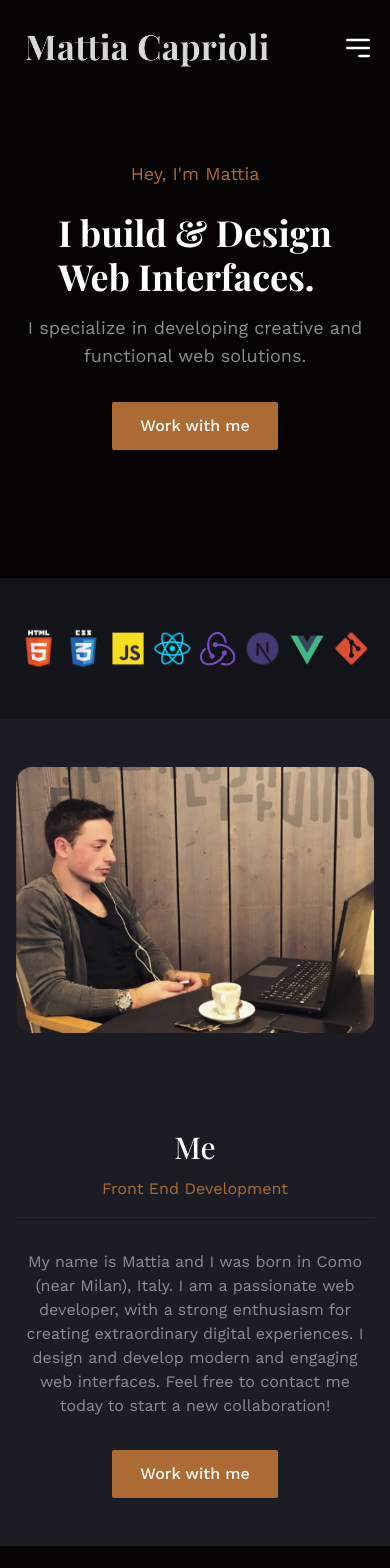
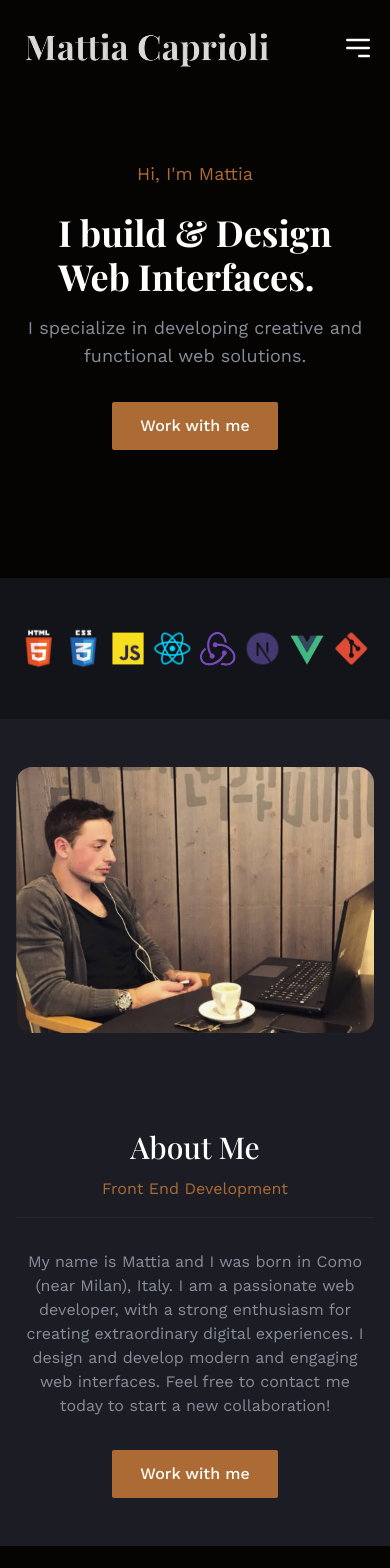
Before and after one commit to mattiacaprioli/portfolio-website-2024, a React (Create React App) app: page / in a window 390 px wide. Shown: the top 1568 px of the page. Built offline with nearby package versions, Linux system fonts and the light colour scheme; a web font is replaced by a local one.

Commit message:
correzzione testi

```diff
--- a/src/components/About.js
+++ b/src/components/About.js
@@ -12,7 +12,12 @@ function About() {
             <img className='object-cover h-full w-[566px] md:mx-auto lg:mx-0 rounded-2xl' src={Image} alt='#'/>
             <div className='flex flex-col items-center text-center lg:items-start lg:text-left'>
                 <div className='flex flex-col'>
-                    <h2 className='text-3xl lg:text-4xl font-medium lg:font-extrabold mb-3 before:content-about relative before:absolute before:opacity-40 before:-top-[2rem] before:hidden before:lg:block'>Me</h2>
+                <h2 className='text-3xl lg:text-4xl font-medium lg:font-extrabold mb-3 relative'>
+                  <span className='hidden lg:block before:content-about before:absolute before:opacity-40 before:-top-[2rem]'>
+                    Me
+                  </span>
+                  <span className='lg:hidden'>About Me</span>
+                </h2>
                     <p className='mb-4 text-accent'>Front End Development</p>
                     <hr className='mb-8 opacity-5' />
                     <p className='mb-8'>
--- a/src/components/Contact.js
+++ b/src/components/Contact.js
@@ -47,7 +47,7 @@ const Contact = () => {
                 Contact me
             </h2>
             <p className='subtitle'>
-              If you want to work with me, i will be happy to listen to your proposals.
+              If you want to work with me, I will be happy to listen to your proposals.
               Write to me by filling out the form below.
               I can't wait to create something new with you!
             </p>
--- a/src/components/Hero.js
+++ b/src/components/Hero.js
@@ -11,7 +11,7 @@ const Hero = () => {
         <div className='flex items-center h-full pt-8'>
           {/* left side */}
           <div className='flex-1 flex flex-col items-center lg:items-start'>
-            <p className='text-lg text-accent mb-[22px]'>Hey, I'm Mattia</p>
+            <p className='text-lg text-accent mb-[22px]'>Hi, I'm Mattia</p>
             <h1 className='text-4xl leading-[44px] md:text-5xl md:leading-tight lg:text-7xl lg:leading-[1.2] font-bold md:tracking-[-2px]'>I build & Design <br /> Web Interfaces.</h1>
             <p className='pt-4 pb-8 md:pt-6 md:pb-12 max-w-[480px] text-lg text-center lg:text-left'>
             I specialize in developing creative and functional web solutions.
--- a/src/components/Services.js
+++ b/src/components/Services.js
@@ -10,7 +10,7 @@ const Services = () => {
         {/* section title */}
         <div className='flex flex-col items-center text-center mb-10'>
             <h2 className='section-title before:content-services relative before:absolute before:opacity-40 before:-top-[2rem] before:-left-28 before:hidden before:lg:block'>
-                What i do for clients
+                What I do for clients
             </h2>
         </div>
         {/* item grid */}
```
